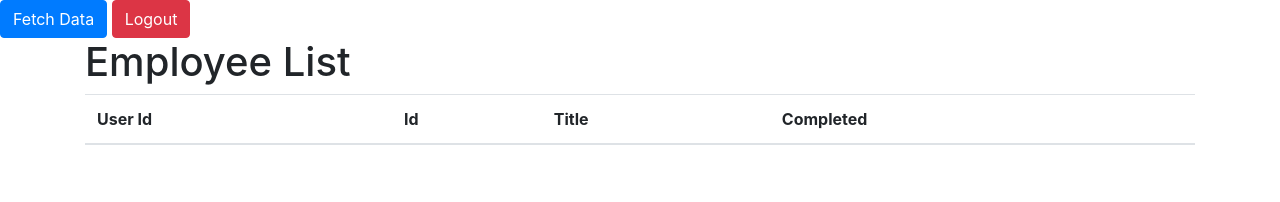
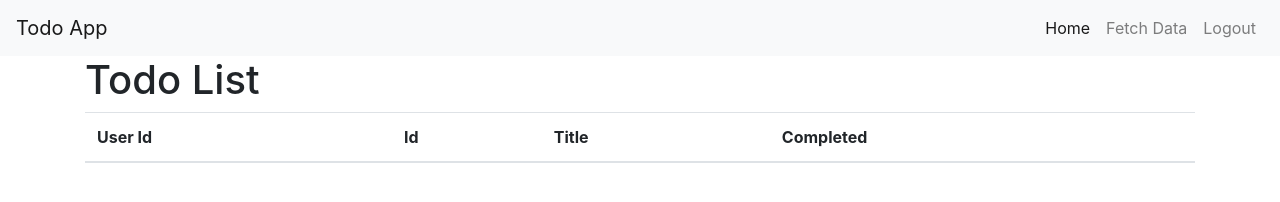
Before and after one commit to sreejith97/ict-internship-toDoList, a plain HTML site: page main.html in a window 1280 px wide. Drawn offline with nearby package versions, Linux system fonts and the light colour scheme.

Commit message:
final commit

```diff
--- a/main.html
+++ b/main.html
@@ -24,15 +24,31 @@
 </style>
 
 <body>
-    <button type="button" id="fetchBtn" class="btn btn-primary">
-        Fetch Data
-    </button>
-    <button type="button" id="logout" class="btn btn-danger">
-        Logout
-    </button>
+
+    <nav class="navbar navbar-expand-lg navbar-light bg-light">
+        <a class="navbar-brand" href="#">Todo App</a>
+        <button class="navbar-toggler" type="button" data-toggle="collapse" data-target="#navbarNav" aria-controls="navbarNav" aria-expanded="false" aria-label="Toggle navigation">
+          <span class="navbar-toggler-icon"></span>
+        </button>
+        <div class="collapse navbar-collapse" id="navbarNav">
+          <ul class="navbar-nav ml-auto">
+            <li class="nav-item active">
+              <a class="nav-link" href="main.html">Home <span class="sr-only">(current)</span></a>
+            </li>
+            <li class="nav-item">
+              <a class="nav-link" id="fetchBtn" href="#">Fetch Data</a>
+            </li>
+            <li class="nav-item">
+              <a class="nav-link" id="logout" href="#">Logout</a>
+            </li>
+
+          </ul>
+        </div>
+      </nav>
+
 
     <div class="container">
-        <h1>Employee List</h1>
+        <h1>Todo List</h1>
         <table id="table" class="table">
             <tr class="header">
                 <thead class="thead">
```
